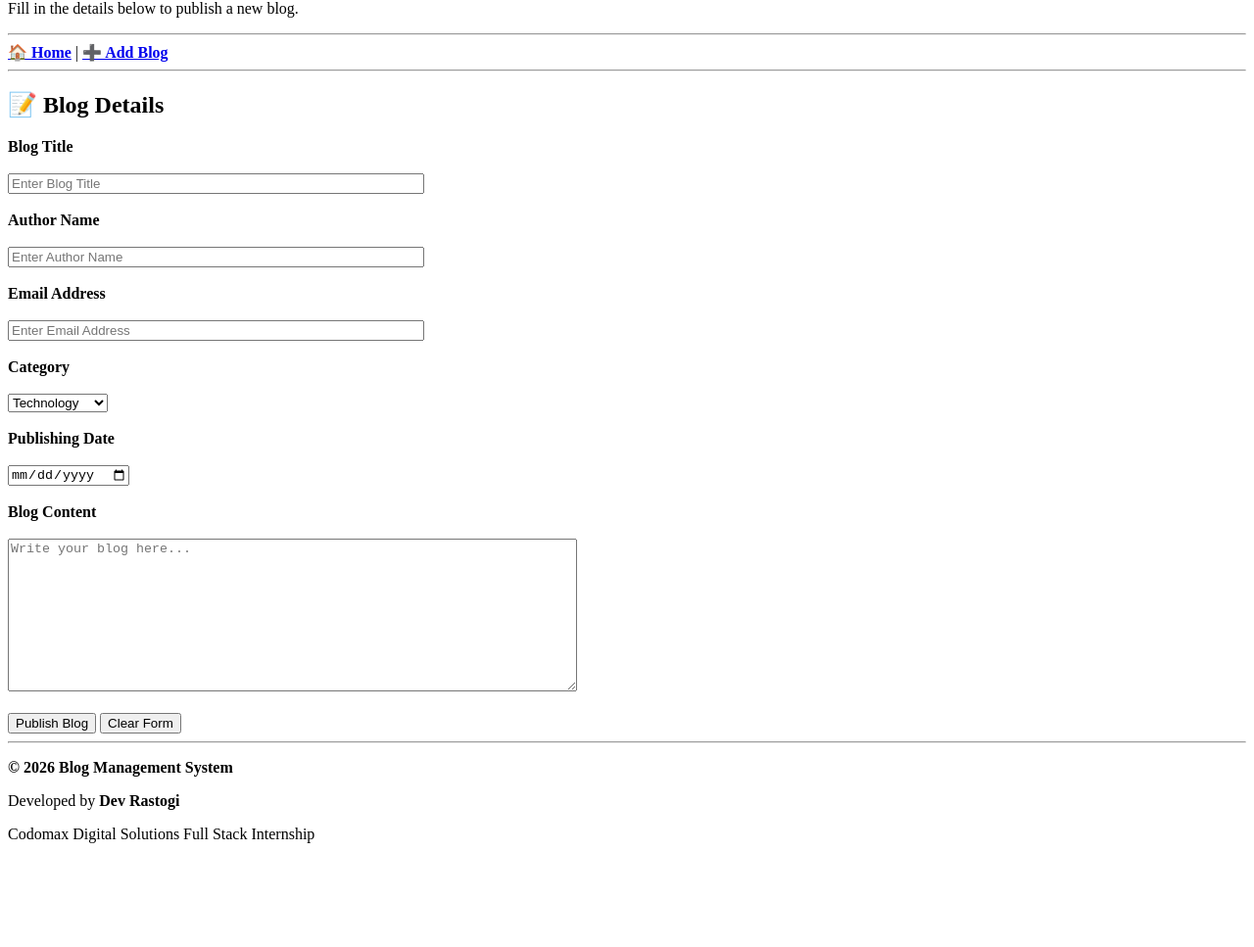
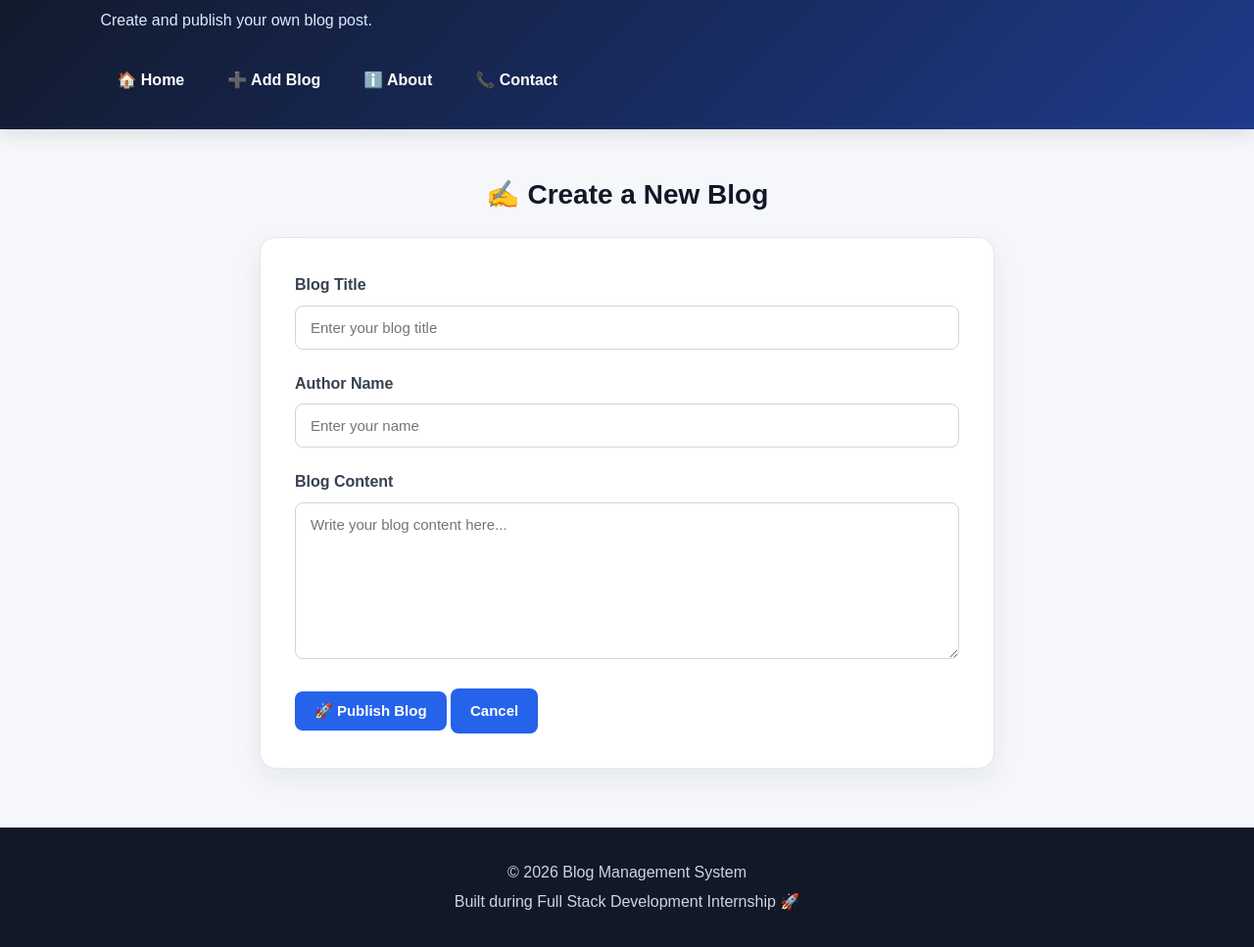
Before and after one commit to DevDataWorks/blog-management-system, a website: page add-blog.html in a window 1280 px wide. Shown: the part 81-1048 px from the top of the page at 98% size. Before the commit the page ends 958 px from the top, so only its background shows below. Drawn offline with Linux system fonts and the light colour scheme.

Commit message:
Update add-blog.html

```diff
--- a/add-blog.html
+++ b/add-blog.html
@@ -2,113 +2,131 @@
 <html lang="en">
 
 <head>
+
     <meta charset="UTF-8">
-    <meta name="viewport" content="width=device-width, initial-scale=1.0">
-    <title>Add Blog</title>
+
+    <meta name="viewport"
+          content="width=device-width, initial-scale=1.0">
+
+    <title>Add Blog | Blog Management System</title>
+
+    <link rel="stylesheet" href="style.css">
+
 </head>
 
 <body>
 
+    <!-- Header -->
+
     <header>
 
-        <h1>➕ Add New Blog</h1>
+        <h1>📝 Blog Management System</h1>
 
-        <p>
-            Fill in the details below to publish a new blog.
-        </p>
-
-        <hr>
+        <p>Create and publish your own blog post.</p>
 
         <nav>
 
-            <a href="index.html"><strong>🏠 Home</strong></a> |
-            <a href="add-blog.html"><strong>➕ Add Blog</strong></a>
+            <a href="index.html">🏠 Home</a>
+
+            <a href="add-blog.html">➕ Add Blog</a>
+
+            <a href="index.html#about">ℹ️ About</a>
+
+            <a href="index.html#contact">📞 Contact</a>
 
         </nav>
 
-        <hr>
+    </header>
 
-    </header>
+
+    <!-- Main -->
 
     <main>
 
-        <form>
+        <section>
 
-            <h2>📝 Blog Details</h2>
+            <h2 style="text-align: center;">
+                ✍️ Create a New Blog
+            </h2>
 
-            <label><strong>Blog Title</strong></label>
+            <form id="blogForm">
 
-            <br><br>
+                <div class="form-group">
 
-            <input type="text" placeholder="Enter Blog Title" size="50">
+                    <label for="title">
+                        Blog Title
+                    </label>
 
-            <br><br>
+                    <input
+                        type="text"
+                        id="title"
+                        name="title"
+                        placeholder="Enter your blog title"
+                        required
+                    >
 
-            <label><strong>Author Name</strong></label>
+                </div>
 
-            <br><br>
 
-            <input type="text" placeholder="Enter Author Name" size="50">
+                <div class="form-group">
 
-            <br><br>
+                    <label for="author">
+                        Author Name
+                    </label>
 
-            <label><strong>Email Address</strong></label>
+                    <input
+                        type="text"
+                        id="author"
+                        name="author"
+                        placeholder="Enter your name"
+                        required
+                    >
 
-            <br><br>
+                </div>
 
-            <input type="email" placeholder="Enter Email Address" size="50">
 
-            <br><br>
+                <div class="form-group">
 
-            <label><strong>Category</strong></label>
+                    <label for="content">
+                        Blog Content
+                    </label>
 
-            <br><br>
+                    <textarea
+                        id="content"
+                        name="content"
+                        placeholder="Write your blog content here..."
+                        required
+                    ></textarea>
 
-            <select>
+                </div>
 
-                <option>Technology</option>
-                <option>Programming</option>
-                <option>Education</option>
-                <option>AI & ML</option>
-                <option>General</option>
 
-            </select>
+                <button type="submit">
+                    🚀 Publish Blog
+                </button>
 
-            <br><br>
+                <a href="index.html" class="btn">
+                    Cancel
+                </a>
 
-            <label><strong>Publishing Date</strong></label>
+            </form>
 
-            <br><br>
-
-            <input type="date">
-
-            <br><br>
-
-            <label><strong>Blog Content</strong></label>
-
-            <br><br>
-
-            <textarea rows="10" cols="70" placeholder="Write your blog here..."></textarea>
-
-            <br><br>
-
-            <button type="submit">Publish Blog</button>
-
-            <button type="reset">Clear Form</button>
-
-        </form>
+        </section>
 
     </main>
 
-    <hr>
+
+    <!-- Footer -->
 
     <footer>
 
-        <p><strong>© 2026 Blog Management System</strong></p>
+        <p>
+            © 2026 Blog Management System
+        </p>
 
-        <p>Developed by <strong>Dev Rastogi</strong></p>
-
-        <p>Codomax Digital Solutions Full Stack Internship</p>
+        <p>
+            Built during Full Stack Development Internship 🚀
+        </p>
 
     </footer>
 
```
